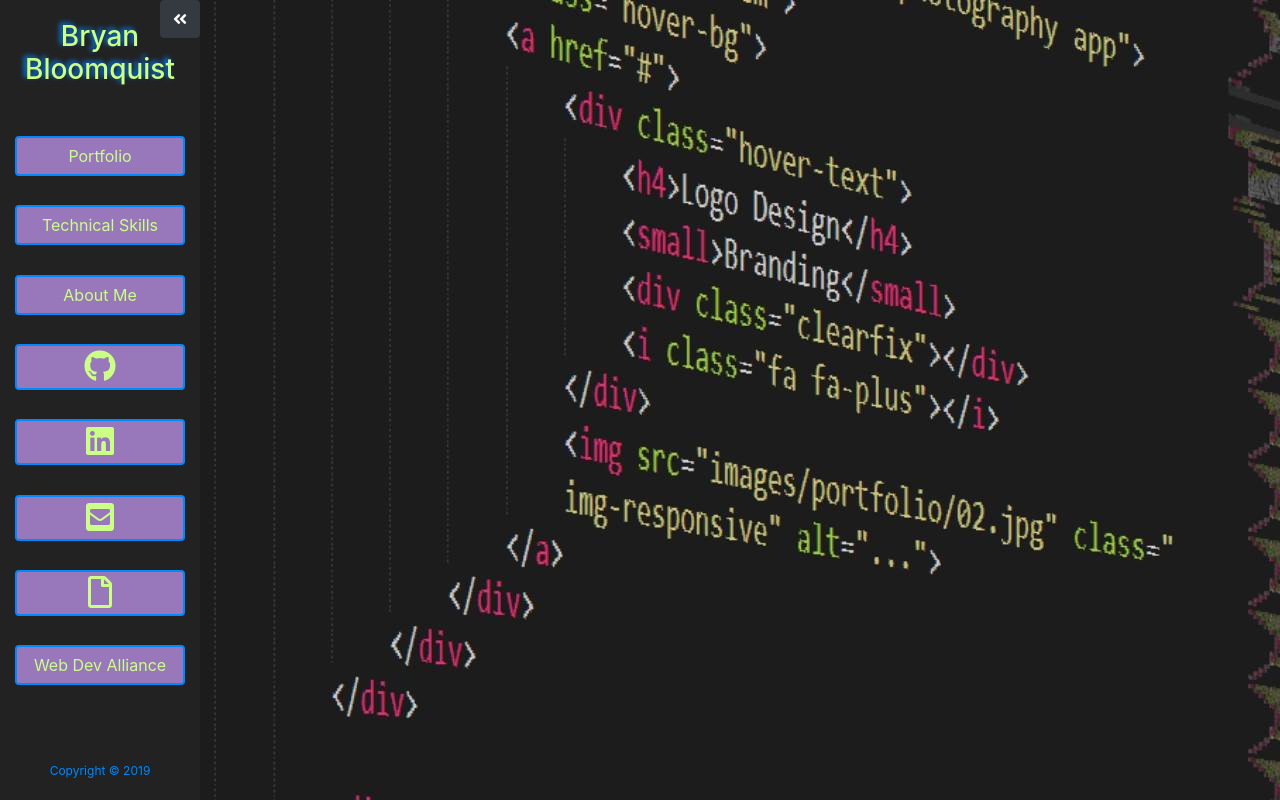
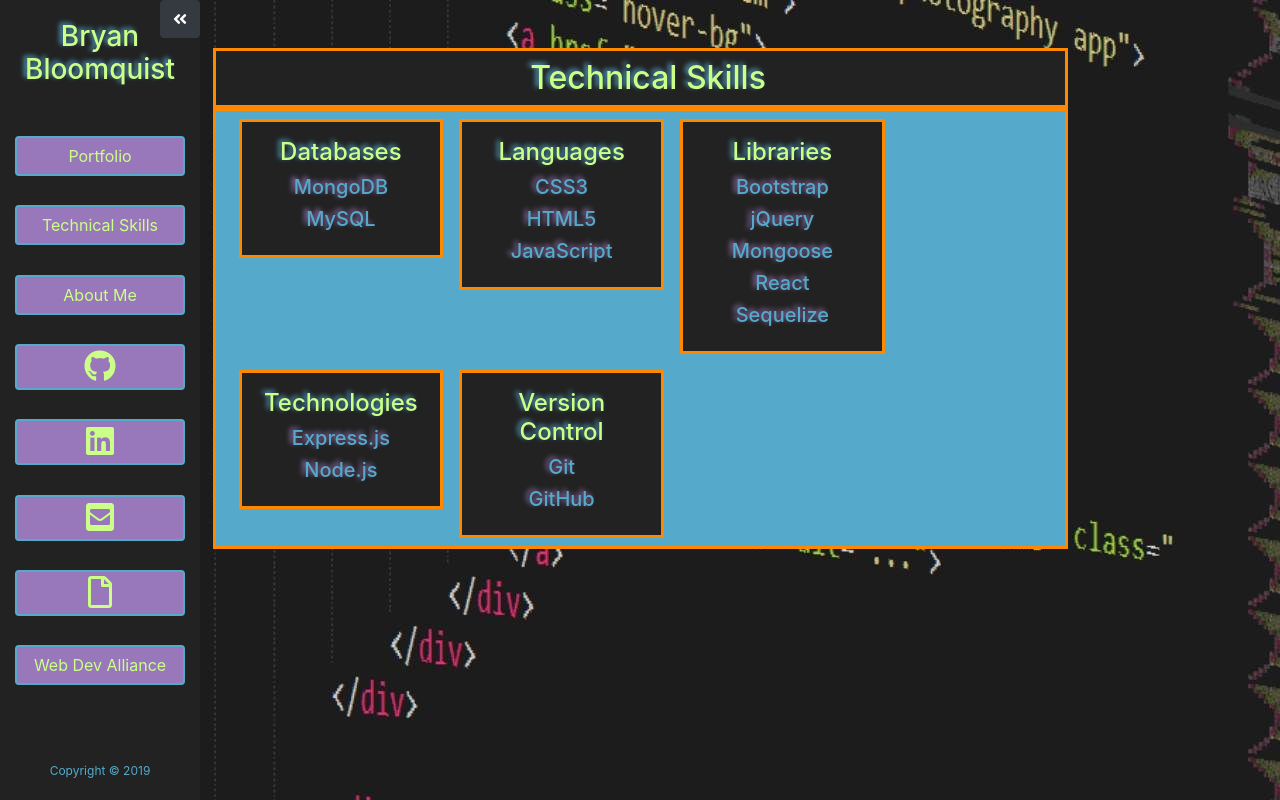
Before and after one commit to bryanbloomquist/react-portfolio, a React (Create React App) app: page /techskills in a window 1280 px wide. Built offline with nearby package versions, Linux system fonts and the light colour scheme.

Commit message:
working on technical skills page

```diff
--- a/src/components/techskills/index.js
+++ b/src/components/techskills/index.js
@@ -1,11 +1,35 @@
-import React from "react";
+import React, { useState } from "react";
+import { Container, Row, Col } from "react-bootstrap";
+import TechSkillsJSON from "../../json/techskills.json";
+import SkillCard from "./skillcard";
 
 const TechSkills = ( ) => {
+
+  const [ skills ] = useState( TechSkillsJSON );
+
   return (
-    <div>
-      TechSkills
-    </div>
+
+    <Container className = "mt-5">
+      <Row className = "justify-content-center">
+        <Col xs = { 12 } md = { 9 } className = "techSkills">
+          <h2 className = "engraved pt-2 pl-3 text-center">Technical Skills</h2>
+        </Col>
+      </Row>
+      <Row className = "justify-content-center">
+        <Col xs = { 12 } md = { 9 } className = "techSkills techSkillsBody">
+          { skills.map(( skill ) => (
+            <SkillCard
+              key = { skill.id }
+              category = { skill.category }
+              skills = { skill.skills }
+            />
+          ))}
+        </Col>
+      </Row>
+    </Container>
+
   )
+
 }
 
 export default TechSkills;
--- /dev/null
+++ b/src/components/techskills/skillcard/index.js
@@ -0,0 +1,24 @@
+import React from "react";
+import { Col } from "react-bootstrap";
+
+const SkillCard = ( props ) => {
+
+  return (
+
+  <Col
+    xs = { 12 } md = { 5 }  lg = { 3 }
+    className = "skillsList float-left m-2 p-3"
+  >
+    <h4 className = "engraved">
+      { props.category }
+    </h4>
+    { props.skills.map(( skills ) => (
+      <h5>{ skills }</h5>
+    ))}
+  </Col>
+
+  )
+
+}
+
+export default SkillCard;
--- a/src/components/webdevall/membercard/index.js
+++ b/src/components/webdevall/membercard/index.js
@@ -1,7 +1,9 @@
 import React from "react";
 
 const MemberCard = ( props ) => {
+
   return (
+
     <a
       className = "btn pageLink p-1"
       href = { props.website }
@@ -11,7 +13,9 @@
     >
       { props.name }
     </a>
+
   )
+
 }
 
 export default MemberCard;
--- /dev/null
+++ b/src/json/techskills.json
@@ -0,0 +1,46 @@
+[
+  {
+    "id": 1,
+    "category": "Databases",
+    "skills": [
+      "MongoDB",
+      "MySQL"
+    ]
+  },
+  {
+    "id": 2,
+    "category": "Languages",
+    "skills": [
+      "CSS3",
+      "HTML5",
+      "JavaScript"
+    ]
+  },
+  {
+    "id": 3,
+    "category": "Libraries",
+    "skills": [
+      "Bootstrap",
+      "jQuery",
+      "Mongoose",
+      "React",
+      "Sequelize"
+    ]
+  },
+  {
+    "id": 4,
+    "category": "Technologies",
+    "skills": [
+      "Express.js",
+      "Node.js"
+    ]
+  },
+  {
+    "id": 5,
+    "category": "Version Control",
+    "skills": [
+      "Git",
+      "GitHub"
+    ]
+  }
+]
--- a/src/styles.scss
+++ b/src/styles.scss
@@ -1,7 +1,7 @@
 /* SASS VARIABLES */
 
 $black: #222222;
-$blue: #0088ff;
+$blue: #55aacc;
 $darkblue: #3939fa;
 $gold: #f5e9a6;
 $green: #ccff88;
@@ -85,6 +85,26 @@
   text-align: center;
 }
 
+/* TECH SKILLS */
+
+.techSkills {
+  background-color: $black;
+  border: 3px solid $orange;
+}
+
+.techSkillsBody {
+  background-color: $blue;
+  border: 3px solid $orange;
+}
+
+.skillsList {
+  border: 3px solid $orange;
+  background-color: $black;
+  color: $blue;
+  text-align: center;
+  text-shadow: -3px -2px 5px $purple;
+}
+
 /* WEB DEV ALL */
 
 .webDev {
```
